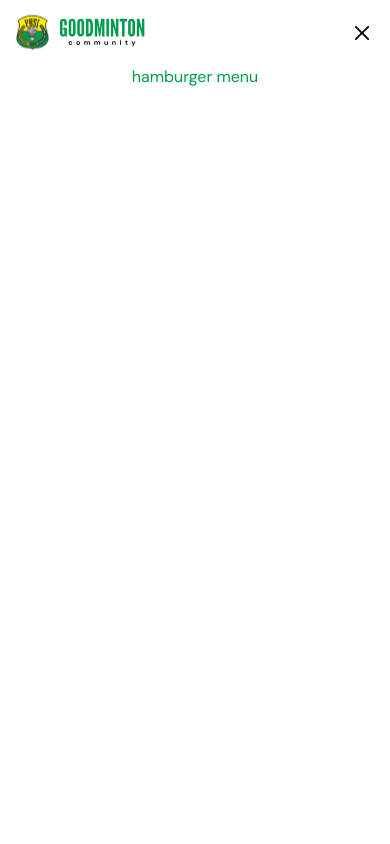
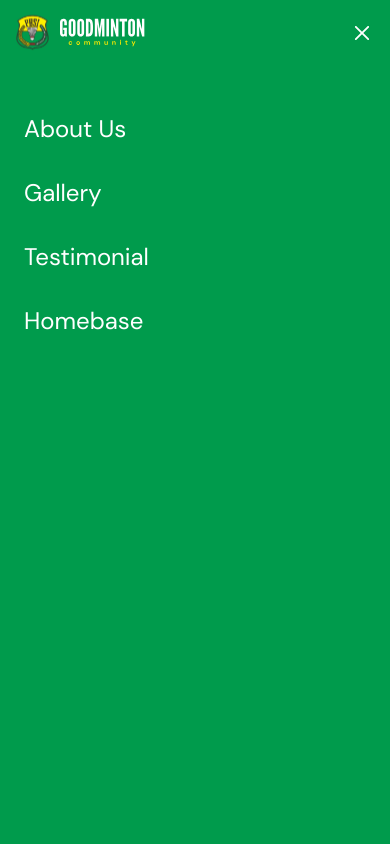
Before and after one commit to toniriyanov11/goodminton, a React (Create React App) app: page / in a window 390 px wide. Both pictures are taken after a click on the icon 362 px from the left and 32 px from the top of the page. Shown: the top 844 px of the page. Built offline with nearby package versions, Linux system fonts and the light colour scheme.

Commit message:
style: fix navigation mobile

```diff
--- a/public/index.html
+++ b/public/index.html
@@ -24,7 +24,7 @@
       work correctly both with client-side routing and a non-root public URL.
       Learn how to configure a non-root public URL by running `npm run build`.
     -->
-    <title>React App</title>
+    <title>Goodminton</title>
   </head>
   <body>
     <noscript>You need to enable JavaScript to run this app.</noscript>
--- a/src/components/CardAboutUs.js
+++ b/src/components/CardAboutUs.js
@@ -5,7 +5,7 @@ function CardAboutUs ({image, title, description}) {
     return (
         <div className="my-6 mx-6">
             <div className="bg-white rounded-xl mb-4 h-[180px] flex justify-center p-4">
-                <img src={image} alt={title}/>
+                <img src={image} alt={title} loading="lazy"/>
             </div>
             <div className="text-center">
                 <p className="font-semibold mb-2 text-lg">{title}</p>
--- a/src/components/Header.js
+++ b/src/components/Header.js
@@ -1,12 +1,14 @@
 import logo from '../assets/image/logo.svg'
+import logoWhite from '../assets/image/logo-white.svg'
 import { RxHamburgerMenu, RxCross2 } from 'react-icons/rx'
 import { useState } from 'react'
 
 function Header () {
     const [hamburgerMenu, setHamburgerMenu] = useState(false)
-    const hamburgerMenuVisibleClass = 'block bg-white fixed top-100 z-[20] h-screen w-full text-primary'
+    const hamburgerMenuVisibleClass = 'block bg-primary fixed top-0 z-[30] h-screen w-full text-primary overscroll-none'
     const hamburgerMenuInvisibleClass = 'hidden'
-    const hamburgerIconClass = 'text-2xl visible md:invisible text-black'
+    const hamburgerIconClassHidden = 'text-2xl visible md:invisible text-black'
+    const hamburgerIconClassShow = 'text-2xl visible md:invisible text-white'
 
     const toggleHamburgerMenu = () => {
         setHamburgerMenu(!hamburgerMenu)
@@ -14,9 +16,9 @@ function Header () {
 
     let hamburgerIcon ;
     if(!hamburgerMenu){
-        hamburgerIcon = <RxHamburgerMenu onClick={toggleHamburgerMenu} className={hamburgerIconClass}/>
+        hamburgerIcon = <RxHamburgerMenu onClick={toggleHamburgerMenu} className={hamburgerIconClassHidden}/>
     }else{
-        hamburgerIcon = <RxCross2 onClick={toggleHamburgerMenu} className={hamburgerIconClass}/>
+        hamburgerIcon = <RxCross2 onClick={toggleHamburgerMenu} className={hamburgerIconClassShow}/>
     }
 
 
@@ -28,7 +30,16 @@ function Header () {
                 {hamburgerIcon}
             </div>
             <div className={hamburgerMenu ? hamburgerMenuVisibleClass : hamburgerMenuInvisibleClass}>
-                hamburger menu
+                <div className='px-4 py-3 flex justify-between items-center'>
+                    <img src={logoWhite} alt='logo'></img>
+                    {hamburgerIcon}
+                </div>
+                <div className='font-medium text-left flex flex-col text-2xl mt-8 text-white'>
+                    <p className='p-2 ml-4 my-2 mt-'><a href="#about-us">About Us</a></p>
+                    <p className='p-2 ml-4 my-2'><a href="#gallery">Gallery</a></p>
+                    <p className='p-2 ml-4 my-2'><a href="#testimonial">Testimonial</a></p>
+                    <p className='p-2 ml-4 my-2'><a href="#homebase">Homebase</a></p>
+                </div>
             </div>
         </header>
     )
```
Also changed, not shown: src/assets/image/logo-white.svg (added).
